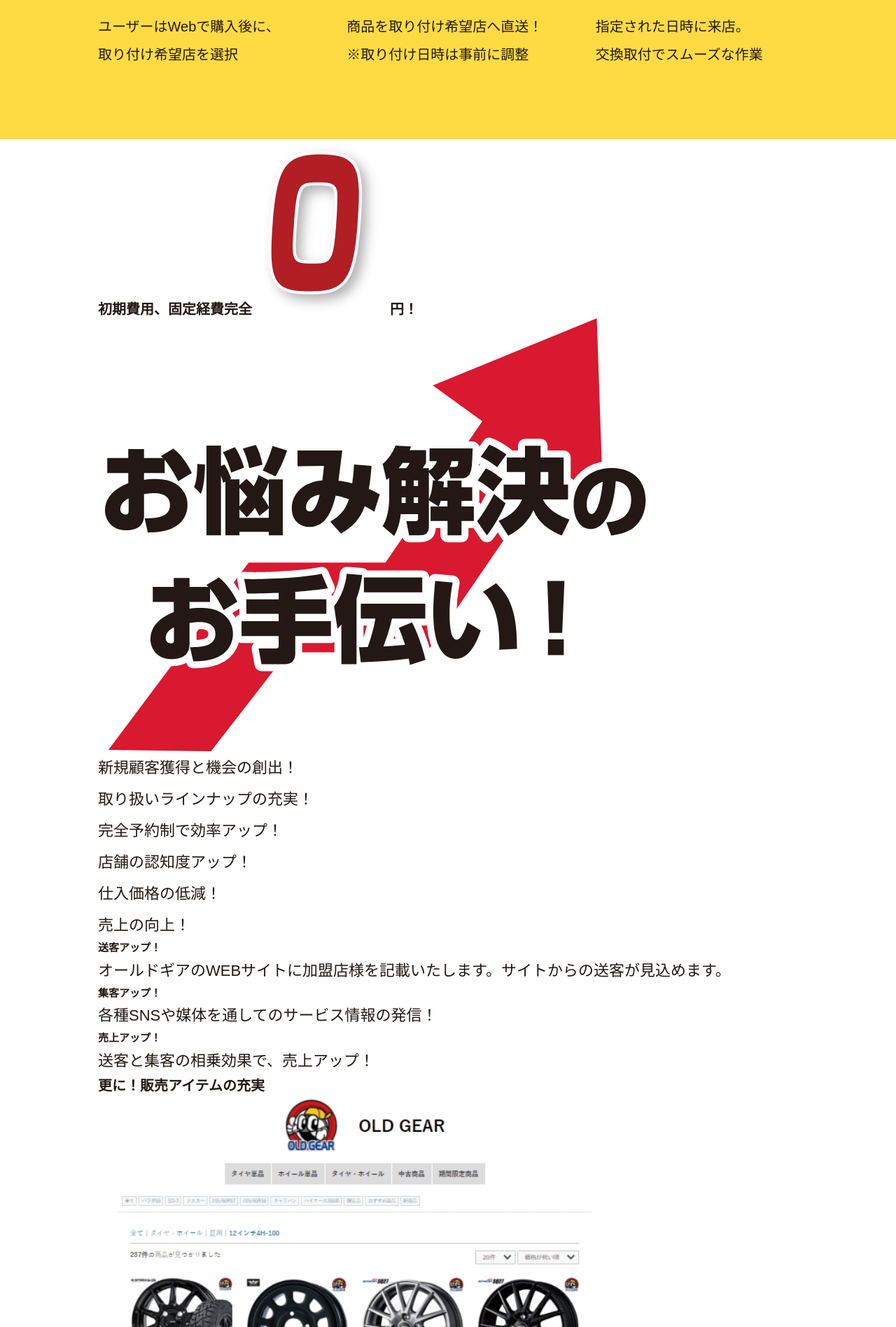
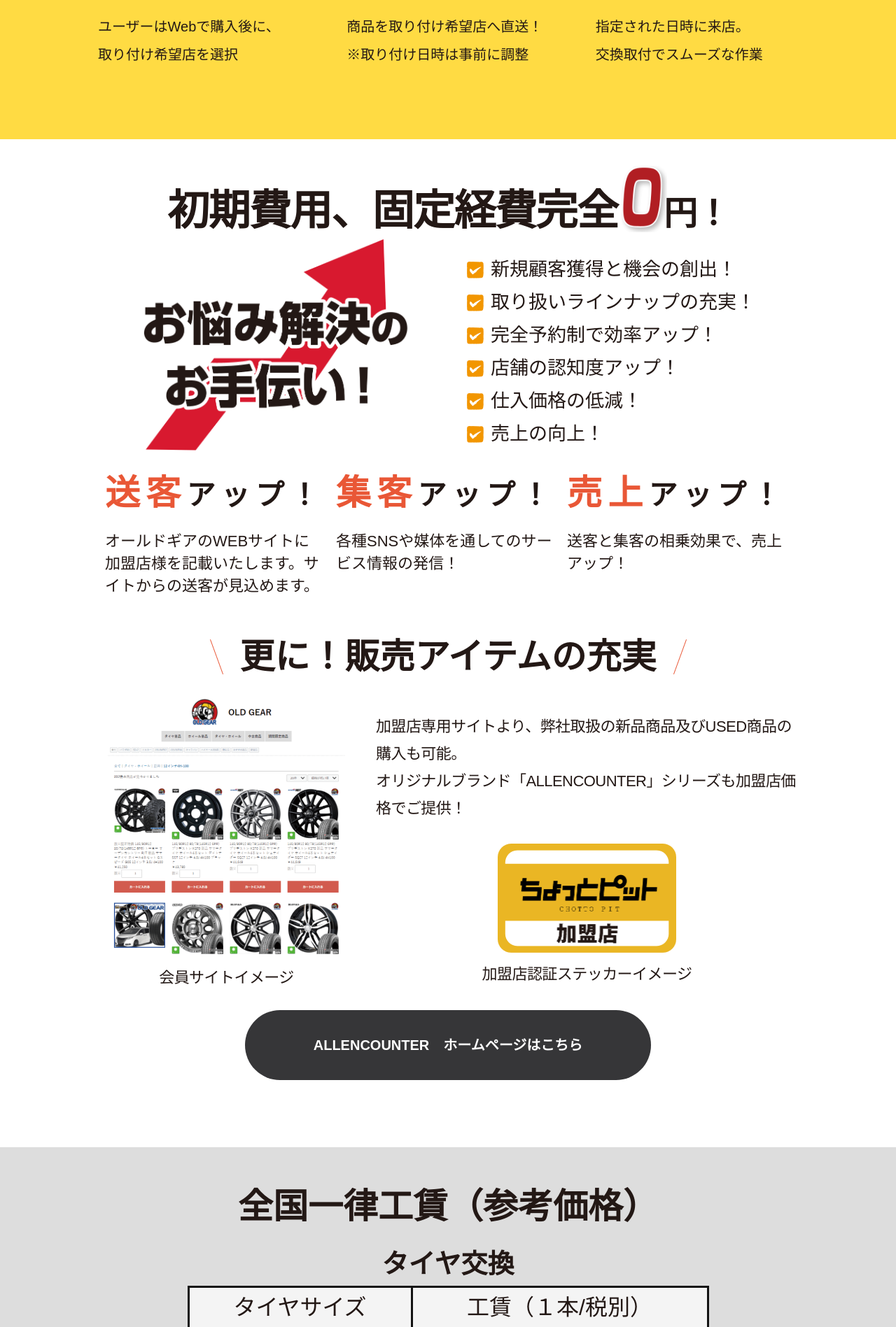
Before and after one commit to ryuki-nakayama/pj-chotto-pit, a Node project: template src/dev/ejs/chotto-pit/index.ejs in a window 1280 px wide. Shown: the part 1671-3568 px from the top of the page at 70% size. Run offline with Node 20 templates, Linux system fonts and the light colour scheme; the template is opened without the code that fills it, so the values that code supplies are empty; style sheets or scripts are compiled from the project's sources; some libraries are stand-ins or nearby versions.

Commit message:
design: feature

```diff
--- a/src/dev/assets/scss/common/_common-btn.scss
+++ b/src/dev/assets/scss/common/_common-btn.scss
@@ -6,7 +6,7 @@
 .common-btn {
   font-size: 20rem;
   line-height: 1;
-  padding: 40rem;
+  padding: 40rem 0;
   max-width: 580rem;
   width: 100%;
   border-radius: 55rem;
@@ -19,4 +19,9 @@
   &._yellow {
     background-color: #FFDB43;
   }
+
+  &._black {
+    background-color: #363638;
+    color: white;
+  }
 }
--- a/src/dev/assets/scss/index.scss
+++ b/src/dev/assets/scss/index.scss
@@ -9,6 +9,7 @@
 @use './sections/about';
 @use './sections/comment';
 @use './sections/company';
+@use './sections/feature';
 @use './sections/flow';
 @use './sections/hero-img';
 @use './sections/service';
--- /dev/null
+++ b/src/dev/assets/scss/sections/_feature.scss
@@ -0,0 +1,242 @@
+@charset "UTF-8";
+@use '../global' as *;
+
+/* feature
+--------------------------------------------------*/
+.feature {
+  padding: 38rem 0 96rem;
+  @include atQuery(sm) {
+    padding: 46rem 0 80rem;
+  }
+}
+
+// title
+.feature__title {
+  font-size: 60rem;
+  font-weight: 800;
+  letter-spacing: -0.025em;
+  line-height: 1;
+  text-align: center;
+  @include atQuery(sm) {
+    font-size: 47rem;
+    margin: 0 calc(50% - 50vw);
+    width: 100vw;
+  }
+
+  img {
+    max-width: 65rem;
+    margin-left: -10rem;
+    @include atQuery(sm) {
+      max-width: 60rem;
+    }
+  }
+
+  .text-sm {
+    font-size: 48rem;
+    margin-left: -20rem;
+    @include atQuery(sm) {
+      font-size: 38rem;
+    }
+  }
+}
+
+// trouble-solving
+.feature__trouble-solving {
+  margin-top: 10rem;
+  @include flexAtQuery(md) {
+    justify-content: center;
+    align-items: flex-end;
+  }
+}
+
+.feature__trouble-solving-img {
+  max-width: 386rem;
+  width: 100%;
+  @include atQuery(sm) {
+    text-align: center;
+    max-width: 409rem;
+    margin: 0 auto;
+  }
+}
+
+.feature__trouble-solving-list {
+  @include atQuery(md) {
+    margin-left: 80rem;
+  }
+  @include atQuery(sm) {
+    margin-top: 40rem;
+    padding-left: 40rem;
+  }
+}
+
+.feature__trouble-solving-item {
+  font-size: 27rem;
+  line-height: calcLineHeight(47, 27);
+  position: relative;
+  display: flex;
+  align-items: center;
+  @include atQuery(sm) {
+    font-size: 33rem;
+    line-height: calcLineHeight(58, 33);
+  }
+
+  .icon {
+    max-width: 24rem;
+    margin-right: 10rem;
+  }
+}
+
+// up
+.feature__up {
+  margin-top: 36rem;
+}
+
+.feature__up-list {
+  display: flex;
+  @include atQuery(sm) {
+    flex-wrap: wrap;
+    justify-content: center;
+  }
+}
+
+.feature__up-item {
+  width: 33%;
+  padding: 0 10rem;
+  @include atQuery(sm) {
+    width: 50%;
+    margin-top: 20rem;
+  }
+}
+
+.feature__up-title {
+  font-size: 41rem;
+  letter-spacing: .2em;
+  line-height: 1;
+  white-space: nowrap;
+  @include atQuery(sm) {
+    font-size: 35rem;
+  }
+
+  .emphasis {
+    color: #E95736;
+    font-size: 50rem;
+    font-weight: 800;
+    @include atQuery(sm) {
+      font-size: 43rem;
+    }
+  }
+}
+
+.feature__up-text {
+  font-size: 22rem;
+  line-height: calcLineHeight(32, 22);
+  margin-top: 28rem;
+  @include atQuery(sm) {
+    font-size: 20rem;
+  }
+}
+
+// item
+.feature__item {
+  margin-top: 60rem;
+}
+
+.feature__item-title {
+  font-size: 50rem;
+  font-weight: 800;
+  line-height: 1;
+  text-align: center;
+  @include atQuery(sm) {
+    font-size: 42rem;
+  }
+}
+
+.feature__item-title-inner {
+  display: inline-block;
+  position: relative;
+
+  &::before,
+  &::after {
+    content: '';
+    display: inline-block;
+    position: absolute;
+    top: 50%;
+    width: 53rem;
+    height: 1rem;
+    background-color: #E95736;
+  }
+
+  &::before {
+    left: -60rem;
+    transform: translateY(-50%) rotate(70deg);
+  }
+
+  &::after {
+    right: -60rem;
+    transform: translateY(-50%) rotate(110deg);
+  }
+}
+
+.feature__item-content {
+  margin-top: 32rem;
+  @include flexAtQuery(md) {}
+}
+
+.feature__item-img-wrapper {
+  width: 100%;
+  @include atQuery(md) {
+    max-width: 367rem;
+  }
+  @include atQuery(sm) {
+    display: flex;
+    align-items: flex-end;
+  }
+}
+
+.feature__item-img {
+  max-width: 367rem;
+  width: 100%;
+}
+
+.feature__item-merchant {
+  padding-top: 24rem;
+  @include atQuery(md) {
+    margin-left: 30rem;
+  }
+}
+
+.feature__item-merchant-text {
+  font-size: 22rem;
+  letter-spacing: -0.025em;
+  line-height: calcLineHeight(39, 22);
+}
+
+.feature__item-merchant-img {
+  max-width: 255rem;
+  @include atQuery(md) {
+    margin: 30rem auto 0;
+  }
+  @include atQuery(sm) {
+    max-width: 215rem;
+    width: 100%;
+  }
+}
+
+.feature__item-footer-text {
+  text-align: center;
+  font-size: 22rem;
+  letter-spacing: -0.025em;
+  margin-top: 8rem;
+  @include atQuery(sm) {
+    font-size: 14rem;
+  }
+}
+
+// btn
+.feature__btn-wrapper {
+  text-align: center;
+  margin-top: 24rem;
+  @include atQuery(sm) {
+    margin-top: 40rem;
+  }
+}
--- a/src/dev/ejs/sections/_feature.ejs
+++ b/src/dev/ejs/sections/_feature.ejs
@@ -5,19 +5,19 @@
     <h2 class="feature__title">
       初期費用、固定経費完全
       <img src="<%= path %>img/text-zero.png" alt="0">
-      円！
+      <span class="text-sm">円！</span>
     </h2>
 
     <%# trouble-solving %>
     <div class="feature__trouble-solving">
       <div class="feature__trouble-solving-img"><img src="<%= path %>img/feature1.png" alt="お悩み解決のお手伝い！"></div>
       <ul class="feature__trouble-solving-list">
-        <li class="feature__trouble-solving-item">新規顧客獲得と機会の創出！</li>
-        <li class="feature__trouble-solving-item">取り扱いラインナップの充実！</li>
-        <li class="feature__trouble-solving-item">完全予約制で効率アップ！</li>
-        <li class="feature__trouble-solving-item">店舗の認知度アップ！</li>
-        <li class="feature__trouble-solving-item">仕入価格の低減！</li>
-        <li class="feature__trouble-solving-item">売上の向上！</li>
+        <li class="feature__trouble-solving-item"><img src="<%= path %>img/feature-icon.png" alt="" class="icon">新規顧客獲得と機会の創出！</li>
+        <li class="feature__trouble-solving-item"><img src="<%= path %>img/feature-icon.png" alt="" class="icon">取り扱いラインナップの充実！</li>
+        <li class="feature__trouble-solving-item"><img src="<%= path %>img/feature-icon.png" alt="" class="icon">完全予約制で効率アップ！</li>
+        <li class="feature__trouble-solving-item"><img src="<%= path %>img/feature-icon.png" alt="" class="icon">店舗の認知度アップ！</li>
+        <li class="feature__trouble-solving-item"><img src="<%= path %>img/feature-icon.png" alt="" class="icon">仕入価格の低減！</li>
+        <li class="feature__trouble-solving-item"><img src="<%= path %>img/feature-icon.png" alt="" class="icon">売上の向上！</li>
       </ul>
     </div>
 
@@ -43,23 +43,39 @@
       </ul>
     </div>
 
+    <%# item %>
     <div class="feature__item">
-      <h2 class="feature__item-title">更に！販売アイテムの充実</h2>
+
+      <h2 class="feature__item-title">
+        <span class="feature__item-title-inner">
+          更に！販売アイテムの充実
+        </span>
+      </h2>
+
       <div class="feature__item-content">
-        <div class="feature__item-img">
-          <img src="<%= path %>img/feature2.png" alt="会員サイトイメージ">
-          <p class="feature__item-footer-text">会員サイトイメージ</p>
+
+        <div class="feature__item-img-wrapper">
+          <div class="feature__item-img">
+            <img src="<%= path %>img/feature2.png" alt="会員サイトイメージ">
+            <p class="feature__item-footer-text">会員サイトイメージ</p>
+          </div>
+          <div class="feature__item-merchant-img for-sm">
+            <img src="<%= path %>img/feature3.png" alt="ちょっとピット加盟店ステッカーイメージ">
+            <p class="feature__item-footer-text">加盟店認証ステッカーイメージ</p>
+          </div>
         </div>
+
         <div class="feature__item-merchant">
           <p class="feature__item-merchant-text">
             加盟店専用サイトより、弊社取扱の新品商品及びUSED商品の購入も可能。<br>
             オリジナルブランド「ALLENCOUNTER」シリーズも加盟店価格でご提供！
           </p>
-          <div class="feature__item-merchant-img">
+          <div class="feature__item-merchant-img for-pc">
             <img src="<%= path %>img/feature3.png" alt="ちょっとピット加盟店ステッカーイメージ">
           </div>
-          <p class="feature__item-footer-text">加盟店認証ステッカーイメージ</p>
+          <p class="feature__item-footer-text for-pc">加盟店認証ステッカーイメージ</p>
         </div>
+
       </div>
     </div>
 
```
Also changed, not shown: src/dev/assets/img/text-zero.png.
